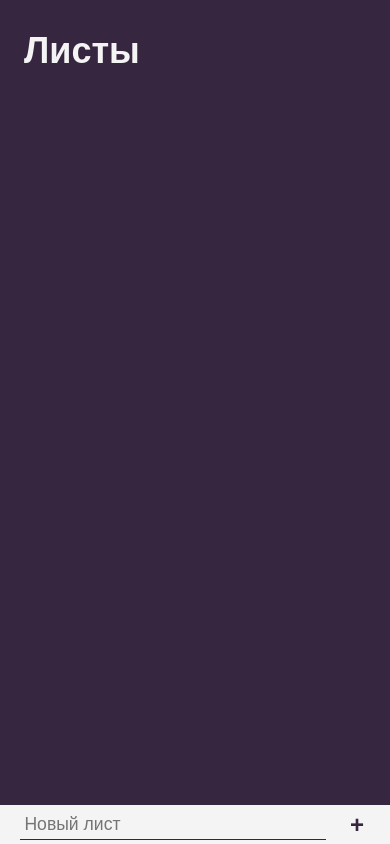
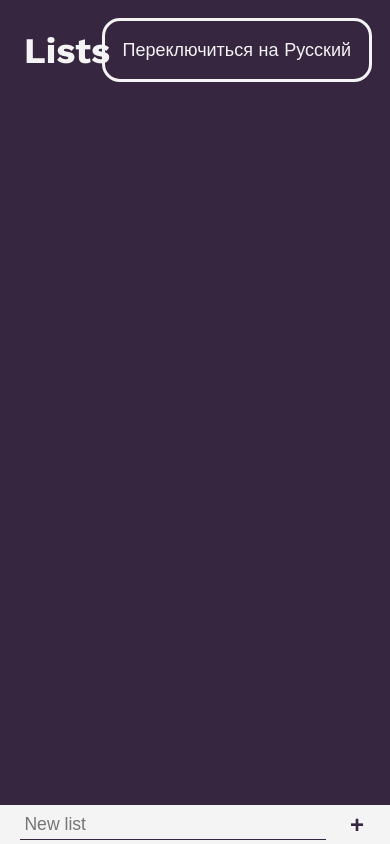
Before and after one commit to izslex/ToDoList, a plain HTML site: page index.html in a window 390 px wide. Drawn offline with nearby package versions, Linux system fonts and the light colour scheme.

Commit message:
language update

```diff
--- a/adaptive.css
+++ b/adaptive.css
@@ -87,4 +87,11 @@
 
     .task:last-child { margin: 0; }
 
+    /* style for language switcher */
+
+    [language-selector] {
+        bottom: initial;
+        right: 0;
+        top: 0;
+    }
 }
--- a/index.html
+++ b/index.html
@@ -1,5 +1,5 @@
 <!DOCTYPE html>
-<html lang="en">
+<html lang="ru">
   <head>
     <meta charset="UTF-8" />
     <meta name="viewport" content="width=device-width, initial-scale=1.0" />
@@ -14,6 +14,10 @@
   </head>
 
   <body>
+    <div language-selector>
+      <p>Switch to English</h2>
+    </div>
+
     <div class="all-tasks">
       <h2 class="task-list-title">Листы</h2>
       <ul class="task-list" data-lists></ul>
@@ -33,7 +37,11 @@
     <div class="todo-list" data-list-display-container>
       <div class="todo-header">
         <h2 class="list-title" data-list-title></h2>
-        <p class="task-count" data-list-count></p>
+        <div class="task-count-container">
+          <p>Осталось</p>
+          <p class="task-count" data-list-count></p>
+          <p>задач</p>
+        </div>
       </div>
 
 
--- a/main.css
+++ b/main.css
@@ -128,8 +128,14 @@ form {
 }
 
 .task-count {
+  margin-left: .5em;
+  margin-right: .5em;
+}
+
+.task-count-container {
+  display: flex;
+  font-size: 1rem;
   margin: 0;
-  font-size: 1rem;
 }
 
 .todo-body {
@@ -238,3 +244,25 @@ form {
   -webkit-transform-origin: left;
           transform-origin: left;
 } /*Конец важной херни для перечёркивания задач*/
+
+/* Переключатель языка */
+
+[language-selector] {
+  position: fixed;
+  padding: 0 1em;
+  border: .2em solid var(--clr-light);
+  border-radius: 1em;
+  font-size: .75em;
+  bottom: 0;
+  margin: 1em;
+}
+
+[language-selector]:hover {
+  background: var(--clr-light);
+}
+
+[language-selector]:hover p {
+  color: var(--clr-primary);
+}
+
+/* Конец переключателя языка */
--- a/script.js
+++ b/script.js
@@ -11,11 +11,46 @@ const newTaskForm = document.querySelector('[data-new-task-form]')
 const newTaskInput = document.querySelector('[data-new-task-input]')
 const clearCompleteTasksButton = document.querySelector('[data-clear-complete-tasks-button]')								//Константы для взаимодействия с .html файлом
 const closeListButton = document.querySelector('[data-close-list-button]')
+const languageSelector = document.querySelector('[language-selector]')
+const htmlNode = document.querySelector('html')
+const taskListTitle = document.querySelector('.task-list-title')
+const taskCountContainer = document.querySelector('.task-count-container')
 
+const LANGUAGE_PACK_RU = [
+  'Листы',
+  'Новый лист',
+  'Осталось',
+  'задач',
+  'Новая задача',
+  'Очистить выполненное',
+  'Удалить лист',
+  'Закрыть лист',
+  'Switch to English'
+]
+const LANGUAGE_PACK_EN = [
+  'Lists',
+  'New list',
+  'Lost',
+  'tasks',
+  'New task',
+  'Clear completed',
+  'Remove list',
+  'Close list',
+  'Переключиться на Русский'
+]
+
+const LOCAL_STORAGE_LANG_KEY = 'language'
 const LOCAL_STORAGE_LIST_KEY = 'task.lists'
 const LOCAL_STORAGE_SELECTED_LIST_ID_KEY = 'task.selectedListId'
 let lists = JSON.parse(localStorage.getItem(LOCAL_STORAGE_LIST_KEY)) || []
 let selectedListId = localStorage.getItem(LOCAL_STORAGE_SELECTED_LIST_ID_KEY)
+
+languageSelector.addEventListener('click', e => {
+  const lang = htmlNode.getAttribute('lang') == 'ru' ? 'en' : 'ru'
+  localStorage.setItem(LOCAL_STORAGE_LANG_KEY, lang)
+  htmlNode.setAttribute('lang', lang)
+  renderLanguage()
+})
 
 closeListButton.addEventListener('click', e => {
   selectedListId = null
@@ -93,7 +128,26 @@ function save() { //Сохраняет информацию о состояни
   localStorage.setItem(LOCAL_STORAGE_SELECTED_LIST_ID_KEY, selectedListId)
 }
 
+function renderLanguage() {
+  const lang_pack =
+    htmlNode.getAttribute('lang') == 'ru' ?
+    LANGUAGE_PACK_RU : LANGUAGE_PACK_EN;
+  taskListTitle.innerText = lang_pack[0]
+  newListInput.setAttribute('placeholder', lang_pack[1])
+  taskCountContainer.querySelector(':first-child').innerText = lang_pack[2]
+  taskCountContainer.querySelector(':last-child').innerText = lang_pack[3]
+  newTaskInput.setAttribute('placeholder', lang_pack[4])
+  clearCompleteTasksButton.innerText = lang_pack[5]
+  deleteListButton.innerText = lang_pack[6]
+  closeListButton.innerText = lang_pack[7]
+  languageSelector.querySelector('p').innerHTML = lang_pack[8]
+}
+
 function render() { //Отображает выбранный лист
+
+  htmlNode.setAttribute('lang', localStorage.getItem(LOCAL_STORAGE_LANG_KEY))
+  renderLanguage();
+
   clearElement(listsContainer)
   renderLists()
 
@@ -130,7 +184,7 @@ function renderTasks(selectedList) { //Обновляет задачи
 function renderTaskCount(selectedList) { //Обновляет счётчик задач
   const incompleteTaskCount = selectedList.tasks.filter(task => !task.complete).length
   const taskString = incompleteTaskCount === 1 ? "task" : "tasks"
-  listCountElement.innerText = `Осталось ${incompleteTaskCount} задач`
+  listCountElement.innerText = incompleteTaskCount
 }
 
 function renderLists() {  //Обновляет листы
```
